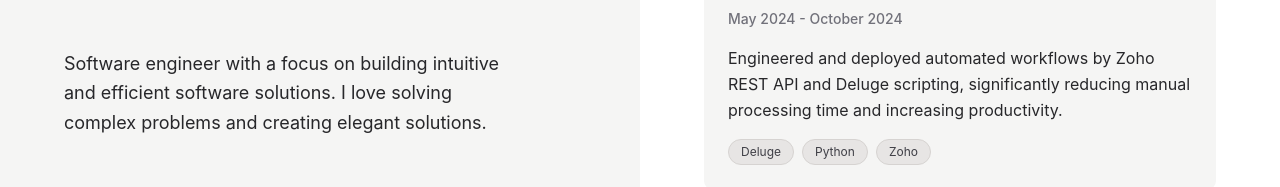
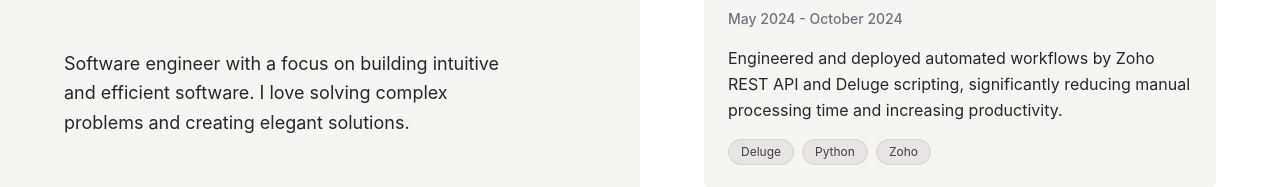
Before and after one commit to MatthewOsorio/Portfolio, a React (Vite) app: page / in a window 1280 px wide. Shown: the part 203-390 px from the top of the page. Built offline with nearby package versions, Linux system fonts and the light colour scheme.

Commit message:
Update portfolioData.ts

```diff
--- a/src/data/portfolioData.ts
+++ b/src/data/portfolioData.ts
@@ -4,7 +4,7 @@ import { SocialLink, Experience, Project, Education } from "../types";
 export const personalInfo = {
   name: "Matthew Osorio",
   title: "Software Engineer",
-  bio: "Software engineer with a focus on building intuitive and efficient software solutions. I love solving complex problems and creating elegant solutions.",
+  bio: "Software engineer with a focus on building intuitive and efficient software. I love solving complex problems and creating elegant solutions.",
 };
 
 // Social media links
```
